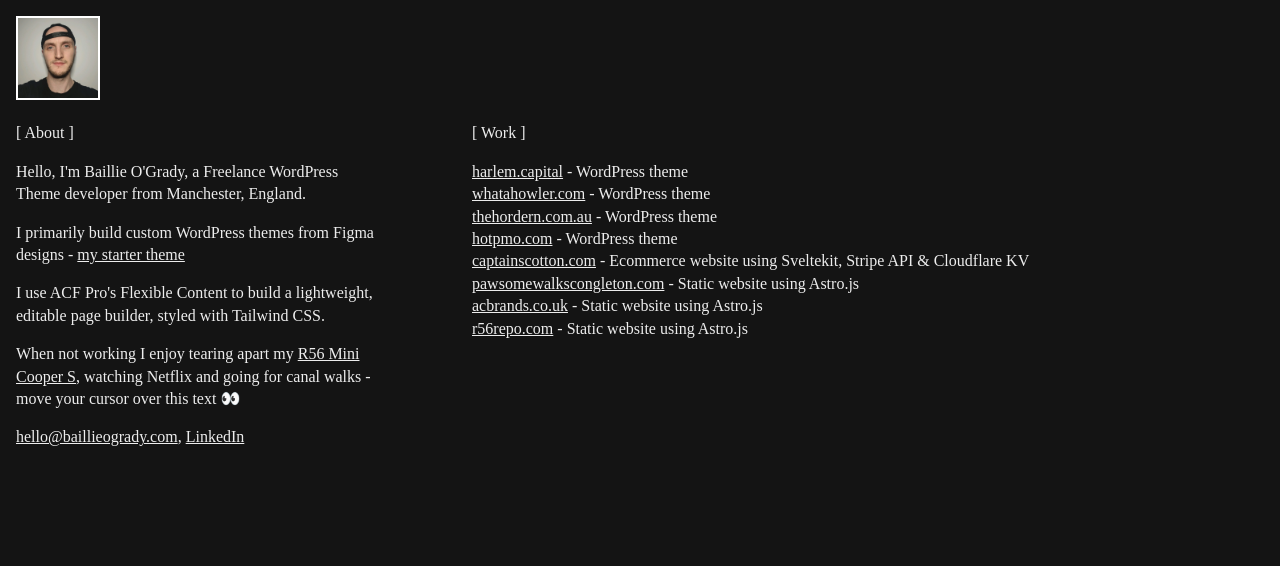
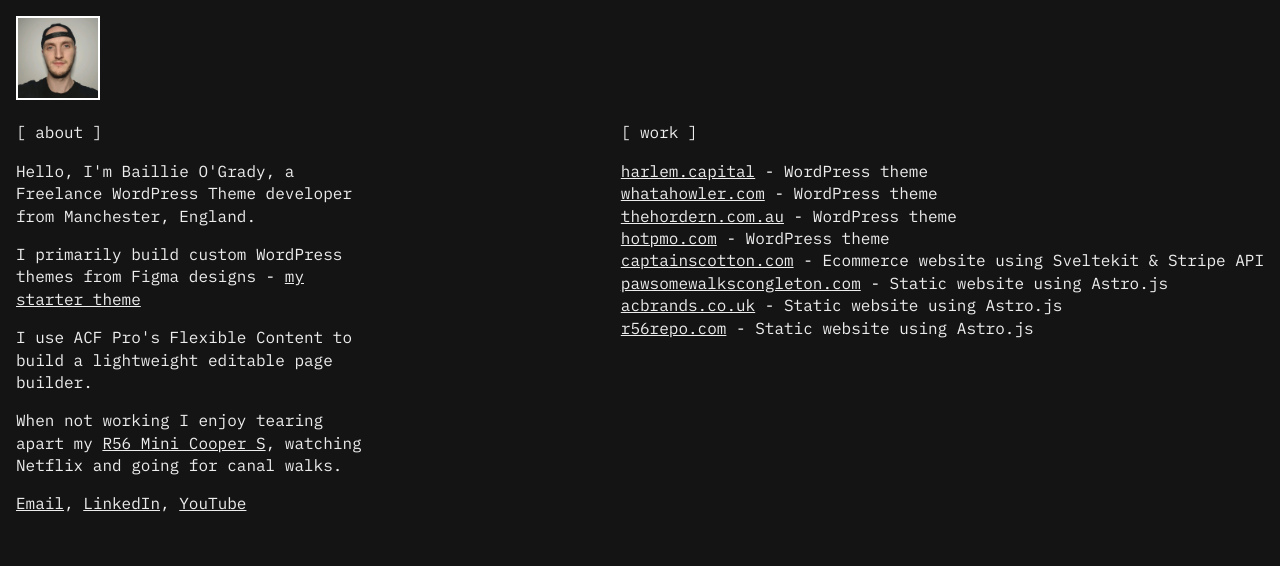
Before and after one commit to baillieogrady/portfolio, a plain HTML site: page index.html in a window 1280 px wide. Drawn offline with Linux system fonts and the light colour scheme.

Commit message:
update font

```diff
--- a/index.html
+++ b/index.html
@@ -146,6 +146,15 @@
         }
     </style>
     <style>
+        @font-face {
+            font-family: 'IBM Plex Mono';
+            src: url('./fonts/IBMPlexMono-Regular.woff2') format('woff2'),
+                url('./fonts/IBMPlexMono-Regular.woff') format('woff');
+            font-weight: normal;
+            font-style: normal;
+            font-display: swap;
+        }
+
         :root {
             --small-spacing: 1rem;
             --large-spacing: 3rem;
@@ -153,8 +162,8 @@
             --grey: #ededed;
         }
 
-
         body {
+            font-family: 'IBM Plex Mono';
             background-color: var(--black);
             color: var(--grey);
         }
@@ -206,14 +215,15 @@
     </style>
 </head>
 
-<body style="font-family: 'sans-serif', serif; margin: var(--small-spacing); line-height: 1.4;">
+<body style="margin: var(--small-spacing); line-height: 1.4;">
     <img src="./baillie-ogrady.png" alt="Baillie O'Grady"
         style="max-width: 5rem; border: 2px solid white; margin-bottom: var(--small-spacing);" />
-    <div style="display: flex; gap: 6rem; flex-wrap: wrap;">
+    <div style="display: flex; justify-content: space-between; flex-wrap: wrap;">
         <div>
-            <p style="margin-bottom: var(--small-spacing);">[ About ]</p>
             <div style="max-width: 360px; margin-bottom: var(--large-spacing);">
                 <div style="margin-bottom: var(--large-spacing);">
+                    <h2 style="margin-bottom: var(--small-spacing);">[ about ]</h2>
+
                     <p style="margin-bottom: var(--small-spacing);">
                         Hello, I'm Baillie O'Grady, a Freelance WordPress Theme developer from Manchester, England.
                     </p>
@@ -222,21 +232,21 @@
                         <a href="https://github.com/baillieogrady/starter-theme">my starter theme</a>
                     </p>
                     <p style="margin-bottom: var(--small-spacing);">I use ACF Pro's Flexible Content to build a
-                        lightweight,
-                        editable page builder, styled with Tailwind CSS.
+                        lightweight editable page builder.
                     <p style="margin-bottom: var(--small-spacing);" id="hover-text">
                         When not working I enjoy tearing apart my <a href="https://r56repo.com/">R56 Mini Cooper S</a>,
-                        watching Netflix and going for canal walks - move your cursor over this text 👀
+                        watching Netflix and going for canal walks.
                     </p>
                     <p style="margin-bottom: var(--small-spacing);">
-                        <a href="mailto:hello@baillieogrady.com">hello@baillieogrady.com</a>, <a
-                            href="https://www.linkedin.com/in/baillie-o-grady-4949083a3/">LinkedIn</a>
+                        <a href="mailto:hello@baillieogrady.com">Email</a>, <a
+                            href="https://www.linkedin.com/in/baillie-o-grady-4949083a3/">LinkedIn</a>,
+                        <a href="https://www.youtube.com/@baillieogrady">YouTube</a>
                     </p>
                 </div>
             </div>
         </div>
         <div>
-            <h2 style="margin-bottom: var(--small-spacing);">[ Work ]</h2>
+            <h2 style="margin-bottom: var(--small-spacing);">[ work ]</h2>
             <ul>
                 <li>
                     <a href="https://harlem.capital">harlem.capital</a> - WordPress theme
@@ -251,8 +261,8 @@
                     <a href="https://hotpmo.com">hotpmo.com</a> - WordPress theme
                 </li>
                 <li>
-                    <a href="https://captainscotton.com">captainscotton.com</a> - Ecommerce website using Sveltekit,
-                    Stripe API & Cloudflare KV
+                    <a href="https://captainscotton.com">captainscotton.com</a> - Ecommerce website using Sveltekit &
+                    Stripe API
                 </li>
                 <li>
                     <a href="https://pawsomewalkscongleton.com/">pawsomewalkscongleton.com</a> - Static website using
```
Also changed, not shown: fonts/IBMPlexMono-Regular.woff (added), fonts/IBMPlexMono-Regular.woff2 (added).
